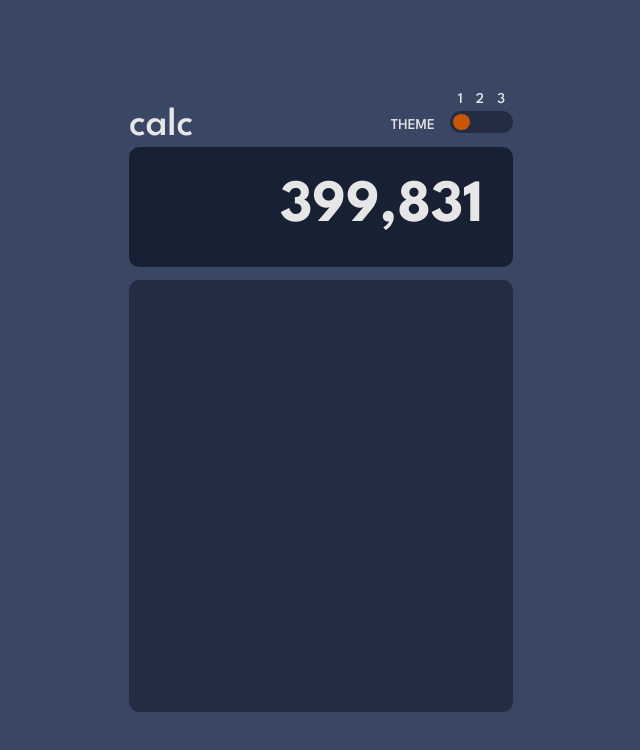
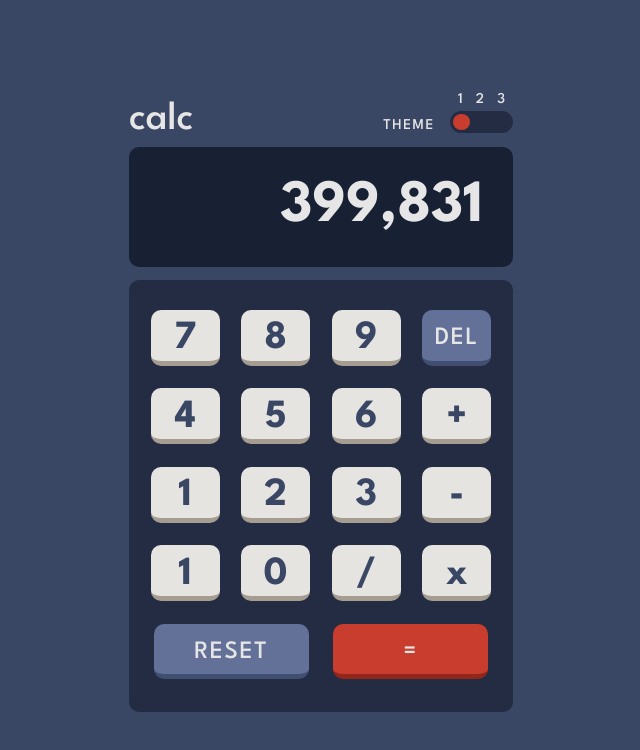
Before and after one commit to mkreive/Calculator, a website: page index.html in a window 1280 px wide. Shown: the whole page, without its empty margins (319-959 px from the left). Drawn offline with Linux system fonts and the light colour scheme.

Commit message:
styling: static design styling done

```diff
--- a/index.html
+++ b/index.html
@@ -51,7 +51,27 @@
                     <div class="screen">
                         <p class="screen-number">399,831</p>
                     </div>
-                    <div class="calculator"></div>
+                    <div class="calculator">
+                        <button class="btn btn-number">7</button>
+                        <button class="btn btn-number">8</button>
+                        <button class="btn btn-number">9</button>
+                        <button class="btn btn-actions">DEL</button>
+                        <button class="btn btn-number">4</button>
+                        <button class="btn btn-number">5</button>
+                        <button class="btn btn-number">6</button>
+                        <button class="btn btn-actions">+</button>
+                        <button class="btn btn-number">1</button>
+                        <button class="btn btn-number">2</button>
+                        <button class="btn btn-number">3</button>
+                        <button class="btn btn-actions">-</button>
+                        <button class="btn btn-number">1</button>
+                        <button class="btn btn-number">0</button>
+                        <button class="btn btn-actions">/</button>
+                        <button class="btn btn-actions">x</button>
+
+                        <button class="btn btn-actions">RESET</button>
+                        <button class="btn btn-actions">=</button>
+                    </div>
                 </div>
             </div>
         </main>
--- a/sass/abstracts/_variables.scss
+++ b/sass/abstracts/_variables.scss
@@ -1,6 +1,8 @@
 // FONT
 $font-size-very-big: 6rem;
+$font-size-big: 4rem;
 $font-size-main: 2rem; // 32px
+$font-size-main-2: 2.5rem; // 32px
 $font-size-small: 1.5rem;
 
 $font-line-height: 1.5rem;
@@ -16,7 +18,7 @@ $font-weight-light: 300;
     // keys
     --color-key: hsl(225, 21%, 49%);
     --color-key-shadow: hsl(224, 28%, 35%);
-    --color-key-background-and-toggle: hsl(25, 98%, 40%);
+    --color-key-background-and-toggle: hsl(6, 63%, 48%);
     --color-key-shadow-dark: hsl(6, 70%, 34%);
     --color-key-background-2: hsl(45, 7%, 89%);
     --color-key-shadow-2: hsl(35, 11%, 61%);
--- /dev/null
+++ b/sass/components/_btn.scss
@@ -0,0 +1,36 @@
+.btn {
+    padding-top: 0.7rem;
+    flex-basis: 20%;
+    height: 15%;
+    background-color: var(--color-key-background-2);
+    border: none;
+    border-radius: 1rem;
+    border-bottom: 5px solid var(--color-key-shadow-2);
+    font-size: $font-size-big;
+    color: var(--color-background-main);
+    font-weight: $font-weight-heavy;
+
+    &:nth-child(4) {
+        background-color: var(--color-key);
+        border-bottom: 5px solid var(--color-key-shadow);
+        color: var(--font-color-main-light);
+        font-weight: $font-weight-medium;
+        font-size: $font-size-main-2;
+        letter-spacing: 0.15rem;
+    }
+
+    &:nth-last-child(-n + 2) {
+        flex-basis: 45%;
+        height: 15%;
+        background-color: var(--color-key);
+        border-bottom: 5px solid var(--color-key-shadow);
+        color: var(--font-color-main-light);
+        font-weight: $font-weight-medium;
+        font-size: $font-size-main-2;
+        letter-spacing: 0.15rem;
+    }
+    &:nth-last-child(1) {
+        background-color: var(--color-key-background-and-toggle);
+        border-bottom: 5px solid var(--color-key-shadow-dark);
+    }
+}
--- a/sass/layout/_calculator.scss
+++ b/sass/layout/_calculator.scss
@@ -1,6 +1,11 @@
 .calculator {
+    display: flex;
+    justify-content: space-evenly;
+    flex-wrap: wrap;
+    gap: 2rem;
     border-radius: 1rem;
     width: 100%;
     height: 54vh;
     background-color: var(--color-background-toggle-and-keypad);
+    padding: 3rem 2rem;
 }
--- a/sass/layout/_header.scss
+++ b/sass/layout/_header.scss
@@ -2,16 +2,15 @@
     display: flex;
     width: 100%;
     justify-content: space-between;
-    align-items: flex-end;
+    align-items: baseline;
 
     &__logo {
         color: var(--font-color-main-light);
-        font-size: 4rem;
+        font-size: $font-size-big;
     }
 
     &__theme {
         display: flex;
-        justify-content: flex-end;
         align-items: flex-end;
 
         &-header {
@@ -19,6 +18,7 @@
             text-transform: uppercase;
             color: var(--font-color-main-light);
             font-size: $font-size-small;
+            letter-spacing: 0.15rem;
         }
     }
 }
--- a/sass/main.scss
+++ b/sass/main.scss
@@ -12,3 +12,4 @@
 @import "layout/wrapper";
 
 @import "components/toggle";
+@import "components/btn";
```
Also changed, not shown: css/style.css.
